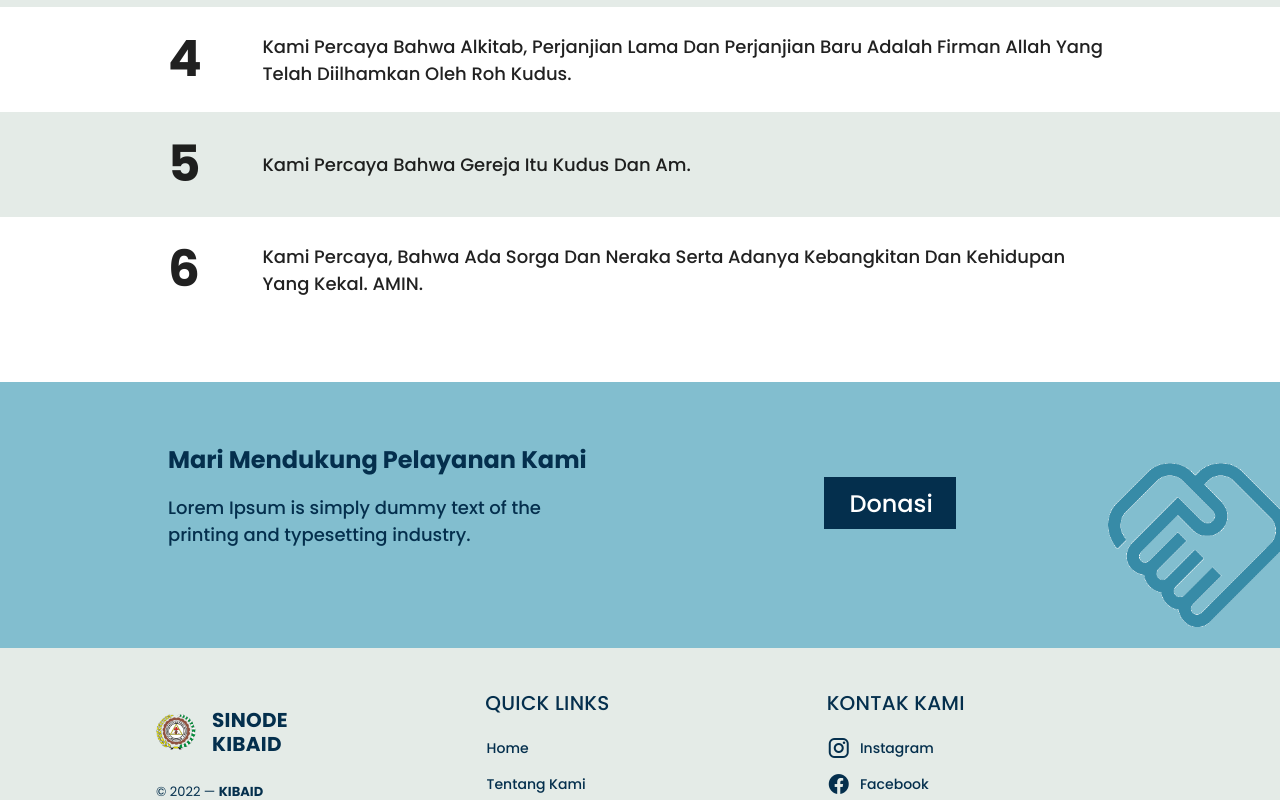
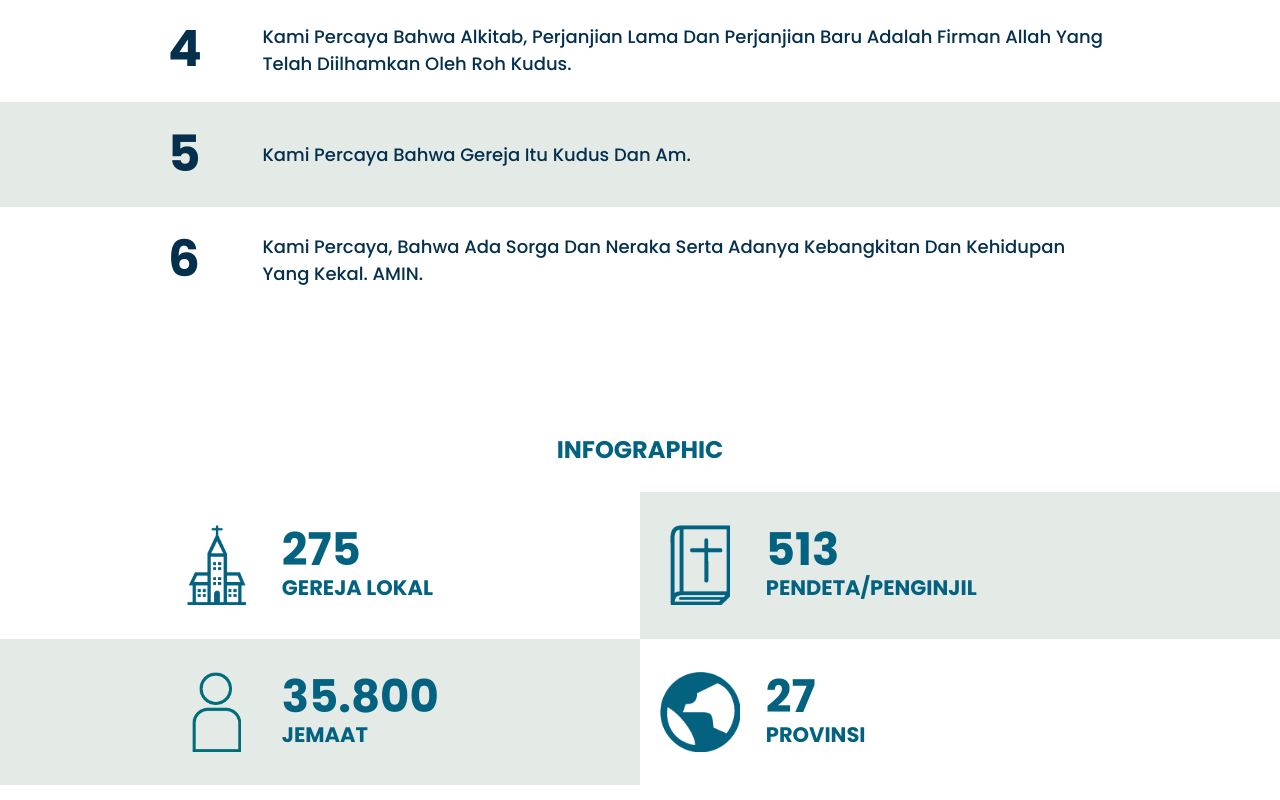
Before and after one commit to obedewardhana/KIBAID-2022, a Vue app: page /home in a window 1280 px wide. Shown: the part 1360-2160 px from the top of the page. Built offline with nearby package versions, Linux system fonts and the light colour scheme.

Commit message:
add infographic section

```diff
--- a/src/assets/scss/style.scss
+++ b/src/assets/scss/style.scss
@@ -83,6 +83,7 @@
                 margin:0;
                 z-index:2;
                 position:relative;
+                color:var(--v-primary-base);
                 text-transform: capitalize;
             }
             &.even {
@@ -94,13 +95,86 @@
                 content:' ';
                 display:block;
                 position:absolute;
-                width:160%;
+                width:300%;
                 height:100%;
                 background:var(--v-gray-base);
                 top:0;
-                left:-30%;
+                left:-100%;
                 z-index: 1;
             }
+        }
+        .bg-infographic {
+            &:nth-child(2) {
+                background:var(--v-gray-base);
+                position:relative;
+                &:after {
+                    content:' ';
+                    display:block;
+                    position:absolute;
+                    width:300%;
+                    height:100%;
+                    background:var(--v-gray-base);
+                    top:0;
+                    left:0;
+                    z-index: 1;
+                }
+            }
+            &:nth-child(3) {
+                background:var(--v-gray-base);
+                position:relative;
+                &:after {
+                    content:' ';
+                    display:block;
+                    position:absolute;
+                    width:300%;
+                    height:100%;
+                    background:var(--v-gray-base);
+                    top:0;
+                    right:0;
+                    z-index: 1;
+                }
+            }
+            .info-item {
+                display: flex;
+                align-items: center;
+                flex-direction: row;
+                position:relative;
+                justify-content:center;
+                padding:15px;
+                img {
+                    width: 20%;
+                    height: 80px;
+                    object-fit: contain;
+                    object-position: center;
+                    position:relative;
+                    z-index:2;
+                }
+                .info-content {
+                    display: flex;
+                    flex-direction: column-reverse;
+                    width: 80%;
+                    padding: 20px;
+                    position:relative;
+                    z-index:2;
+                    p {
+                        font-size: 45px;
+                        font-weight: bold;
+                        margin: 0;
+                        line-height: 1;
+                        color: var(--v-bluesea-base);
+                    }
+                    h1 {
+                        text-transform: uppercase;
+                        color: var(--v-bluesea-base);
+                    }
+                }
+            }
+        }
+    }
+    .no-hover:before {
+        display:none;
+        &:active{
+            display:none;
         }
     }
     section {
--- a/src/components/DonationSection.vue
+++ b/src/components/DonationSection.vue
@@ -15,7 +15,7 @@
                 </v-card-text>
               </v-col>
               <v-col cols="12" sm="4" md="6" xl="6">
-                <div class="action-box">
+                <div class="action-box" style="z-index:2;position:relative;">
                   <v-btn x-large depressed color="primary" class="text-capitalize btn-default" dark
                     @click.stop="showDonate = true"> Donasi
                     <DonationComp v-model="showDonate" />
--- a/src/components/FaithSection.vue
+++ b/src/components/FaithSection.vue
@@ -11,35 +11,35 @@
                                     Pengakuan Iman Kami
                                 </v-card-title>
                                 <v-card-text>
-                                    <div class="faith-item">
-                                        <h1>1</h1>
+                                    <div class="faith-item" >
+                                        <h1 class="primary--text">1</h1>
                                         <p>Kami percaya kepada Allah; Bapa Yang Mahakuasa,
                                             Pencipta semesta sekalian alam.</p>
                                     </div>
-                                    <div class="faith-item even">
-                                        <h1>2</h1>
+                                    <div class="faith-item even" >
+                                        <h1 class="primary--text">2</h1>
                                         <p>Kami percaya kepada Yesus Kristus; Anak Allah yang tunggal yang menjelma jadi
                                             manusia sejati, mati, hidup kembali dan naik ke Sorga adalah juruselamat,
                                             pengudus, tabib semawi, imam besar dan raja atas segala raja, yang akan
                                             datang
                                             kembali.</p>
                                     </div>
-                                    <div class="faith-item">
-                                        <h1>3</h1>
+                                    <div class="faith-item" >
+                                        <h1 class="primary--text">3</h1>
                                         <p>Kami percaya kepada roh kudus; yang adalah penghibur, pemimpin, penolong,
                                             pemberi kuasa, dan penggerak pada keyakinan</p>
                                     </div>
-                                    <div class="faith-item even">
-                                        <h1>4</h1>
+                                    <div class="faith-item even" >
+                                        <h1 class="primary--text">4</h1>
                                         <p>Kami percaya bahwa alkitab, perjanjian lama dan perjanjian baru adalah firman
                                             allah yang telah diilhamkan oleh roh kudus.</p>
                                     </div>
-                                    <div class="faith-item">
-                                        <h1>5</h1>
+                                    <div class="faith-item" >
+                                        <h1 class="primary--text">5</h1>
                                         <p>Kami percaya bahwa gereja itu kudus dan am.</p>
                                     </div>
-                                    <div class="faith-item even">
-                                        <h1>6</h1>
+                                    <div class="faith-item even" >
+                                        <h1 class="primary--text">6</h1>
                                         <p>Kami percaya, bahwa ada sorga dan neraka serta adanya kebangkitan dan
                                             kehidupan yang kekal. AMIN.</p>
                                     </div>
--- a/src/components/Footer.vue
+++ b/src/components/Footer.vue
@@ -46,8 +46,8 @@
           <v-row>
             <div class="primary--text text--uppercase text-h6 pl-4 mb-3">KONTAK KAMI</div>
           </v-row>
-          <v-row class="flex-column">
-            <v-btn v-for="(icon, i) in icons" :key="i" class="mx-4 primary--text justify-start text-capitalize pl-0"
+          <v-row class="flex-column flex-wrap">
+            <v-btn v-for="(icon, i) in icons" :key="i" class="mx-4 primary--text justify-start text-capitalize ml-0"
               :href="icon.link" target="_blank" text>
               <v-icon size="24px" class="mr-2">{{ icon.text }}</v-icon>
               {{ icon.social }}
--- a/src/components/HomeSection.vue
+++ b/src/components/HomeSection.vue
@@ -1,6 +1,6 @@
 <template>
   <section id="hero">
-    <v-parallax src="@/assets/img/img-pray1.jpg" height="750">
+    <v-parallax src="@/assets/img/img-pray1.jpg" height="750" style="margin-bottom:-150px">
       <v-overlay value="true" color="primary" absolute>
         <v-row align="center" justify="center" class="text-center">
           <v-col cols="12" md="12" xl="12">
@@ -24,7 +24,7 @@
     <v-container id="features" class="mt-2">
       <v-row align="center" justify="center">
         <v-col cols="12">
-          <v-card :elevation="0" color="gray" class="py-8 px-3 overflow-hidden mx-5" tile style="margin-top:-140px;position:relative;">
+          <v-card :elevation="0" color="gray" class="py-8 px-3 overflow-hidden mx-5" tile style="position:relative;">
             <v-row>
               <v-col cols="12" md="6" xl="6">
                 <v-card-title class="text-h5 font-weight-bold primary--text" style="z-index:2;position:relative;">
--- /dev/null
+++ b/src/components/InfographicSection.vue
@@ -0,0 +1,69 @@
+<template>
+    <section id="infographic">
+        <v-container>
+            <v-row>
+                <v-col cols="12">
+                    <v-card :elevation="0" color="transparent" class="py-8 pb-10 px-3" tile>
+                        <v-row>
+                            <v-col cols="12">
+                                <v-card-title
+                                    class="text-h5 font-weight-bold bluesea--text text-uppercase justify-center mb-5">
+                                    Infographic
+                                </v-card-title>
+                                <v-card-text>
+                                    <v-row>
+                                        <v-col cols="12" sm="6" md="6" xl="6" class="px-0 py-0 bg-infographic">
+                                            <div class="info-item">
+                                                <img src="@/assets/img/icon-church.png" alt="Logo" />
+                                                <div class="info-content">
+                                                    <h1>Gereja Lokal</h1>
+                                                    <p>275</p>
+                                                </div>
+                                            </div>
+                                        </v-col>
+                                        <v-col cols="12" sm="6" md="6" xl="6" class="px-0 py-0 bg-infographic">
+                                            <div class="info-item">
+                                                <img src="@/assets/img/icon-bible.png" alt="Logo" />
+                                                <div class="info-content">
+                                                    <h1>Pendeta/Penginjil</h1>
+                                                    <p>513</p>
+                                                </div>
+                                            </div>
+                                        </v-col>
+                                        <v-col cols="12" sm="6" md="6" xl="6" class="px-0 py-0 bg-infographic">
+                                            <div class="info-item">
+                                                <img src="@/assets/img/icon-user.png" alt="Logo" />
+                                                <div class="info-content">
+                                                    <h1>Jemaat</h1>
+                                                    <p>35.800</p>
+                                                </div>
+                                            </div>
+                                        </v-col>
+                                        <v-col cols="12" sm="6" md="6" xl="6" class="px-0 py-0 bg-infographic">
+                                            <div class="info-item">
+                                                <img src="@/assets/img/icon-earth.png" alt="Logo" />
+                                                <div class="info-content">
+                                                    <h1>Provinsi</h1>
+                                                    <p>27</p>
+                                                </div>
+                                            </div>
+                                        </v-col>
+                                    </v-row>
+                                </v-card-text>
+                            </v-col>
+                        </v-row>
+                    </v-card>
+                </v-col>
+            </v-row>
+        </v-container>
+    </section>
+</template>
+
+<script>
+export default {
+    name: "InfographicSectionComp",
+    data: () => ({
+
+    })
+}
+</script>
--- a/src/pages/Home.vue
+++ b/src/pages/Home.vue
@@ -2,6 +2,7 @@
     <div>
         <HomeSectionComp />
         <FaithSectionComp />
+        <InfographicSectionComp />
         <DonationSectionComp />
     </div>
 </template>
@@ -9,12 +10,14 @@
 <script>
 import HomeSectionComp from "@/components/HomeSection.vue";
 import FaithSectionComp from "@/components/FaithSection.vue";
+import InfographicSectionComp from "@/components/InfographicSection.vue";
 import DonationSectionComp from "@/components/DonationSection.vue";
 export default {
     name: "HomeView",
     components: {
         HomeSectionComp,
         FaithSectionComp,
+        InfographicSectionComp,
         DonationSectionComp
     },
 };
--- a/src/plugins/vuetify.js
+++ b/src/plugins/vuetify.js
@@ -12,6 +12,7 @@ export default new Vuetify({
             light: {
                 primary: "#042F4D",
                 secondary: "#1B4562",
+                bluesea: "#036280",
                 bluelighter:"#82BECF",
                 accent: "#458CA4",
                 gray: "#E4EBE7",
```
Also changed, not shown: src/assets/scss/responsive.scss (+33 -0 lines), src/components/Navigation.vue (+10 -7 lines), src/router/index.js (+5 -5 lines).
